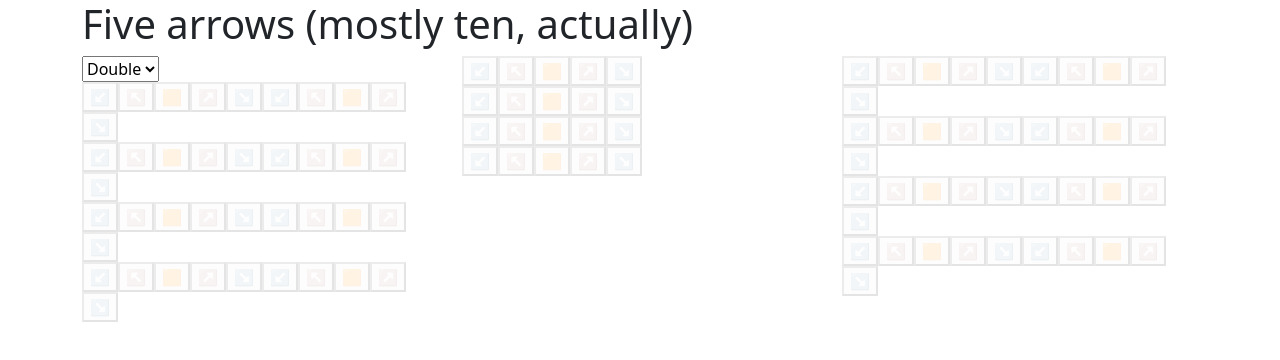
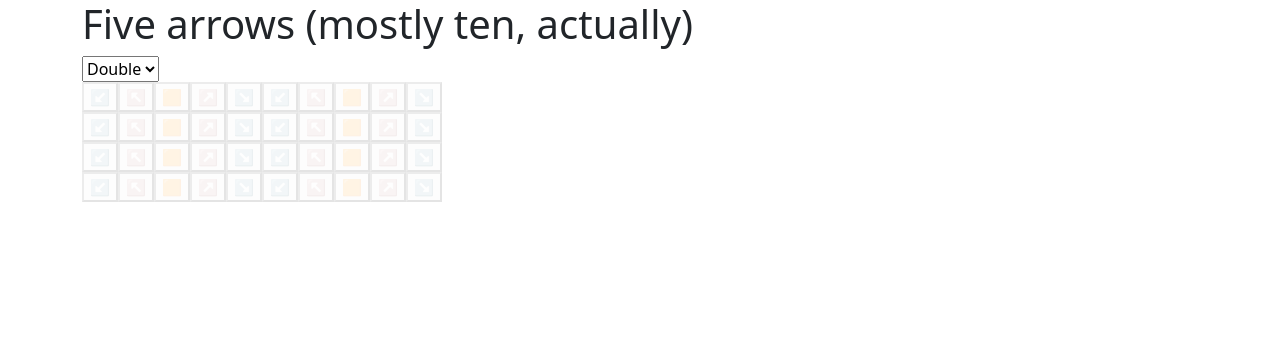
Before and after one commit to ddrone/arrows, a React (Vite) app: page / in a window 1280 px wide. Shown: the top 360 px of the page. Built offline with nearby package versions, Linux system fonts and the light colour scheme; the HTML template or start-up script is replaced by a standard one.

Commit message:
Make the PatternEditor fully controlled component

```diff
--- a/src/App.tsx
+++ b/src/App.tsx
@@ -2,6 +2,7 @@ import PatternEditor, { ArrowProps } from "./PatternEditor"
 import "bootstrap/dist/css/bootstrap.min.css";
 import "./App.css";
 import { useState } from "react";
+import { repeat } from "./utils/array";
 
 const downLeft = '↙️';
 const upLeft = '↖️';
@@ -48,18 +49,28 @@ interface EWTSProps {
   patternTypes: PatternType[]
 }
 
+function initArrows(patType: PatternType): boolean[][] {
+  return repeat(repeat(false, patType.arrowChars.length), 4);
+}
+
 function EditorWithTypeSelector(props: EWTSProps) {
   const [patIndex, setPatIndex] = useState<number>(0);
   const patType = props.patternTypes[patIndex];
+  const [arrows, setArrows] = useState<boolean[][]>(initArrows(patType));
+
+  function updatePatternType(newIndex: number) {
+    setPatIndex(newIndex);
+    setArrows(initArrows(props.patternTypes[newIndex]));
+  }
 
   return (
     <>
-      <select value={patIndex} onChange={e => setPatIndex(Number(e.target.value))}>
+      <select value={patIndex} onChange={e => updatePatternType(Number(e.target.value))}>
         {props.patternTypes.map((p, index) => (
           <option value={index} key={index}>{p.description}</option>
         ))}
       </select>
-      <PatternEditor arrowChars={patType.arrowChars} />
+      <PatternEditor arrowChars={patType.arrowChars} arrows={arrows} onUpdate={setArrows} />
     </>
   );
 }
@@ -72,12 +83,6 @@ function App() {
         <div className="col">
           <EditorWithTypeSelector patternTypes={patternTypes} />
         </div>
-        <div className="col">
-          <PatternEditor arrowChars={arrowChars} />
-        </div>
-        <div className="col">
-          <PatternEditor arrowChars={doubleChars} />
-        </div>
       </div>
     </div>
   )
--- a/src/PatternEditor.tsx
+++ b/src/PatternEditor.tsx
@@ -1,5 +1,3 @@
-import { useState } from "react";
-
 import './PatternEditor.css';
 import { classNames } from "./utils/conditionalClasses";
 import { replacing } from "./utils/array";
@@ -51,11 +49,13 @@ function ArrowSelector(props: ASProps) {
 }
 
 interface PEProps {
+  arrows: boolean[][];
+  onUpdate: (newArrows: boolean[][]) => void;
   arrowChars: ArrowProps[];
 }
 
 function PatternEditor(props: PEProps) {
-  const [arrows, setArrows] = useState<boolean[][]>(Array(4).fill(props.arrowChars.map(() => false)));
+  const arrows = props.arrows;
 
   function updateArrows(moment: boolean[], i: number) {
     const newArrows = replacing(arrows, i, moment);
@@ -64,10 +64,14 @@ function PatternEditor(props: PEProps) {
       newArrows.push(props.arrowChars.map(() => false));
     }
 
-    setArrows(newArrows);
+    props.onUpdate(newArrows);
   }
 
   function renderMoment(moment: boolean[], i: number) {
+    if (moment.length !== props.arrowChars.length) {
+      throw new Error(`internal error: wrong number of arrows (${moment.length})`);
+    }
+
     return <ArrowSelector
       key={i} // Using index an key is only OK while I don't have an abitily to remove moments
       arrows={moment}
--- a/src/utils/array.ts
+++ b/src/utils/array.ts
@@ -3,3 +3,7 @@ export function replacing<T>(a: Array<T>, index: number, value: T): Array<T> {
   result[index] = value;
   return result;
 }
+
+export function repeat<T>(value: T, count: number): Array<T> {
+  return Array(count).fill(value);
+}
```
Also changed, not shown: 1 other file (tests, documents, lock files or other folders).
